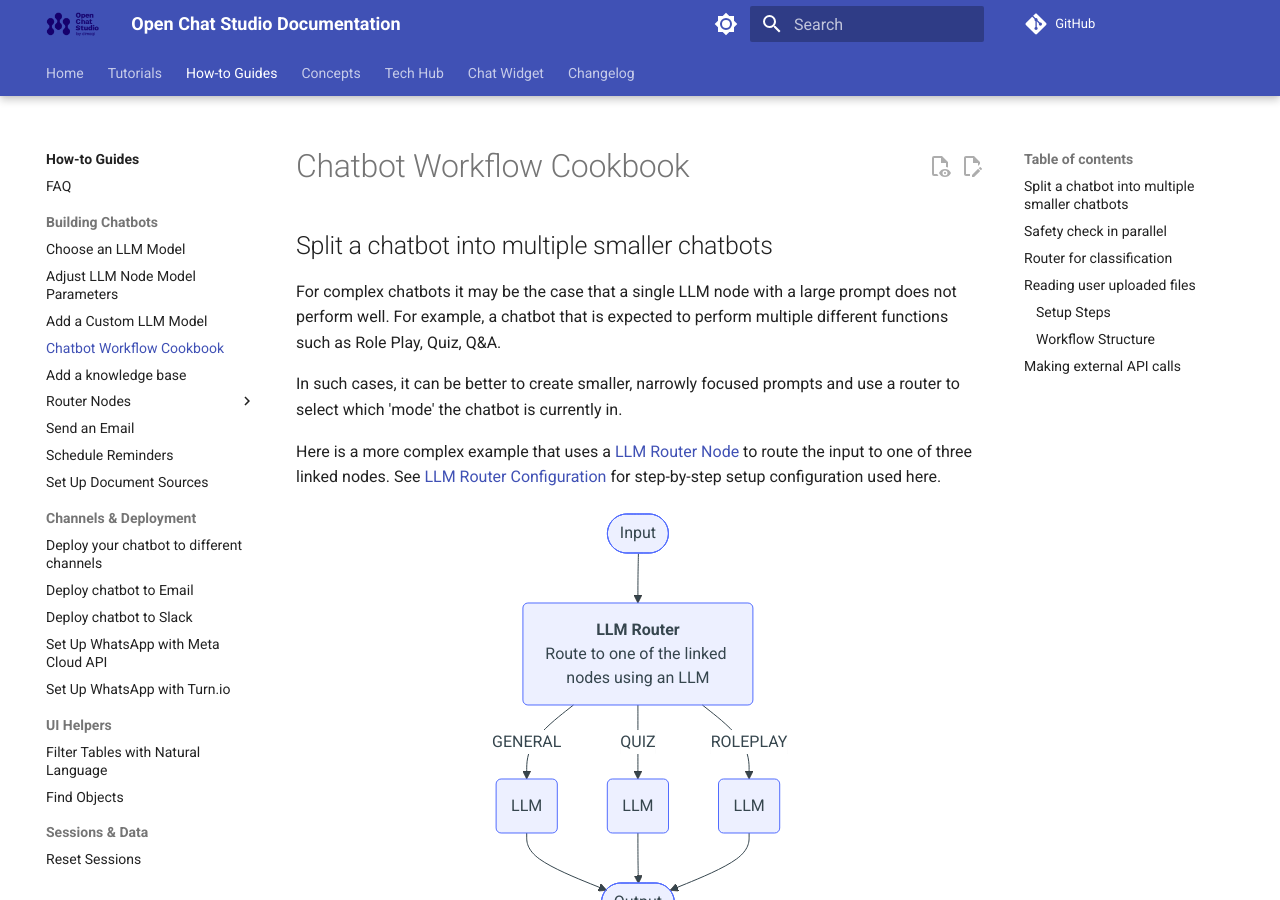
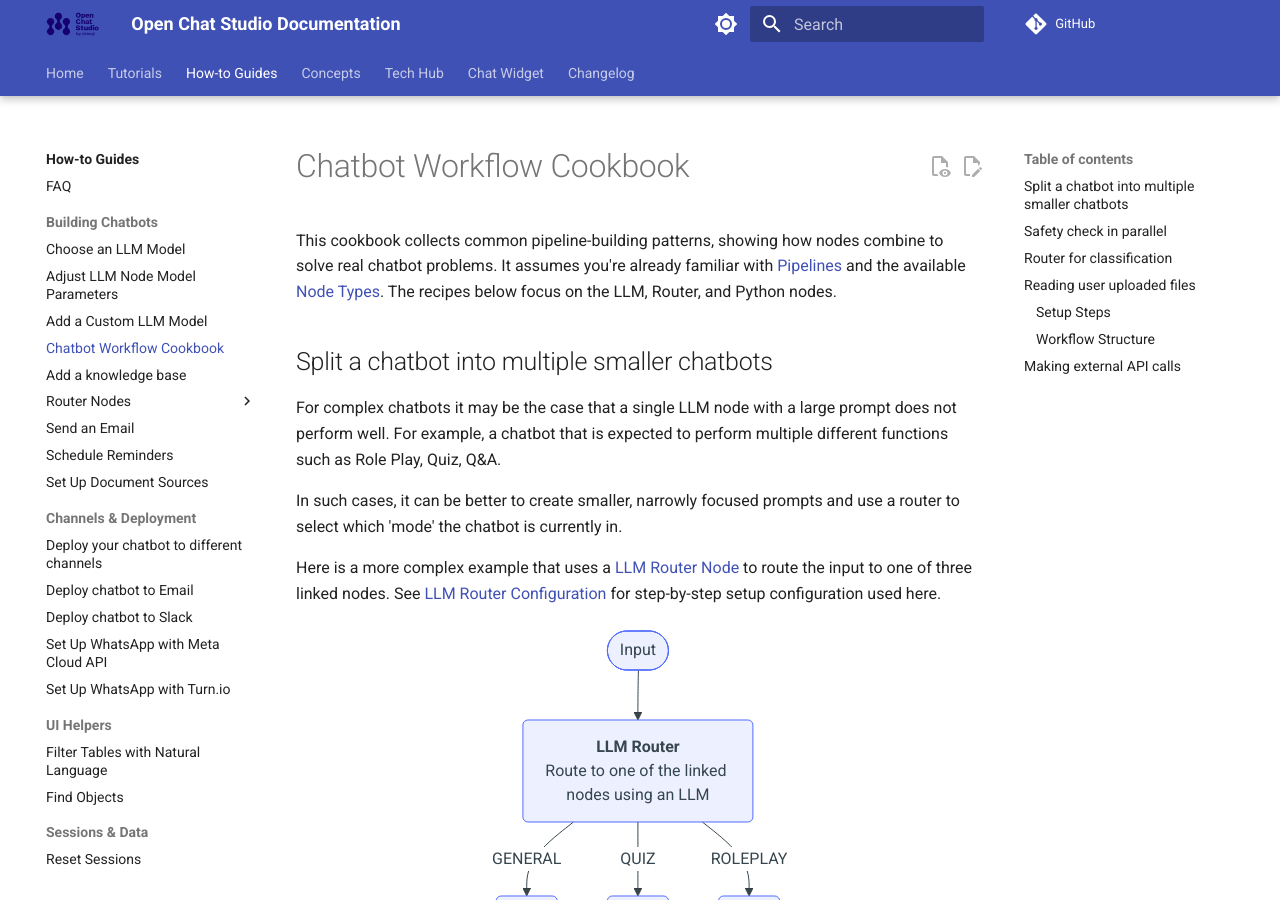
Before and after one commit to dimagi/open-chat-studio-docs, an MkDocs documentation site: the page built from docs/how-to/workflow_cookbook.md, in a window 1280 px wide and 900 px high. Built offline with MkDocs 1.6.1 and Material for MkDocs 9.7.7, drawn with Linux system fonts in a browser that asks for light colours; a script that is not in the unit is left out; comment, search, counter and statistics services are not loaded.

Commit message:
Add introduction paragraph to cookbook

```diff
--- a/docs/how-to/workflow_cookbook.md
+++ b/docs/how-to/workflow_cookbook.md
@@ -1,4 +1,6 @@
 # Chatbot Workflow Cookbook
+
+This cookbook collects common pipeline-building patterns, showing how nodes combine to solve real chatbot problems. It assumes you're already familiar with [Pipelines](../concepts/pipelines/index.md) and the available [Node Types](../concepts/pipelines/nodes.md). The recipes below focus on the LLM, Router, and Python nodes.
 
 ## Split a chatbot into multiple smaller chatbots
 
```
